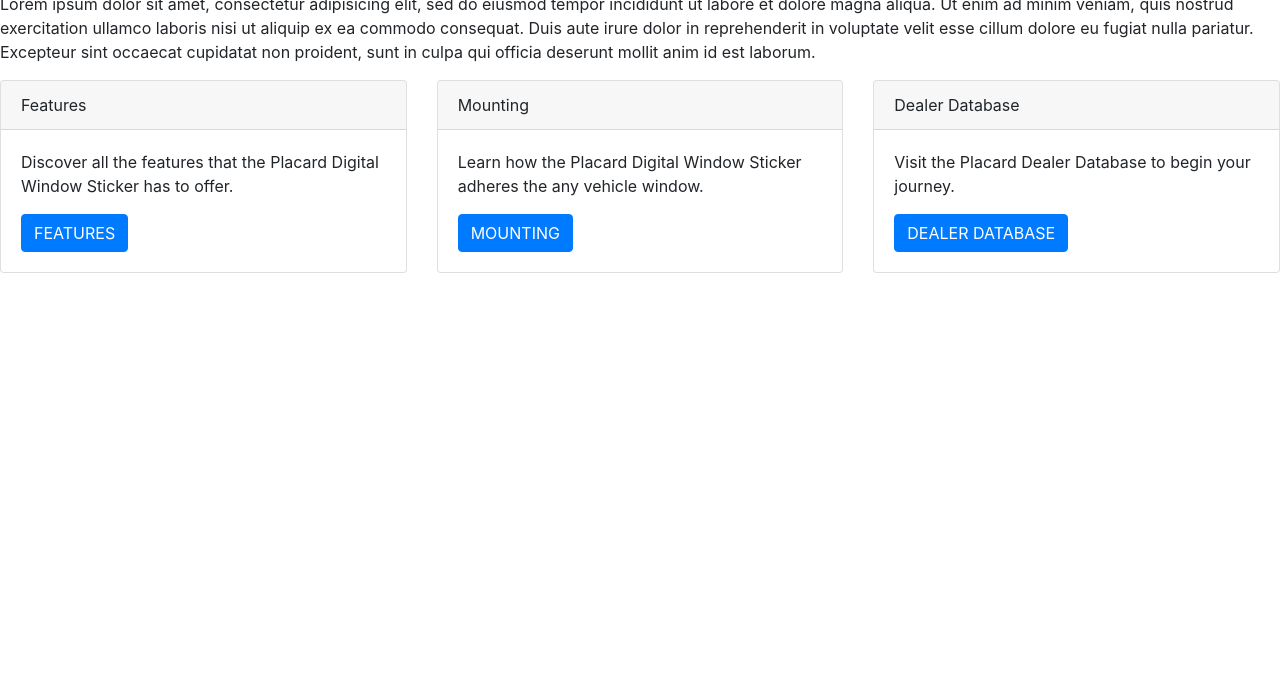
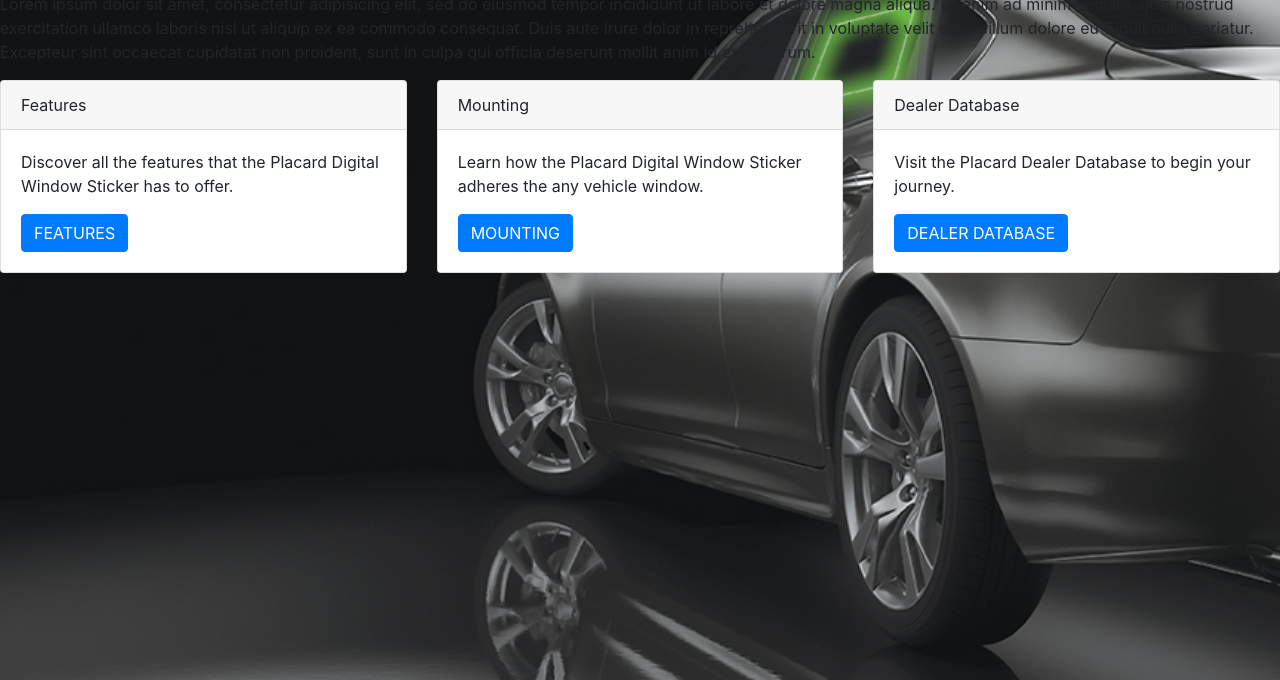
Before and after one commit to brooksbagwell/capstone, a plain HTML site: page capstone-project/index.html in a window 1280 px wide. Shown: the part 120-800 px from the top of the page. Drawn offline with nearby package versions, Linux system fonts and the light colour scheme.

Commit message:
added background image to capstone

```diff
--- a/capstone-project/index.html
+++ b/capstone-project/index.html
@@ -17,7 +17,7 @@
 
 
   <nav class="navbar navbar-expand-lg navbar-light bg-light">
-    <a class="navbar-brand" href="#">Navbar</a>
+    <a href="#" > <img src="../../PlacardLogo_RGB.png" alt="Placard"/> </a
     <button class="navbar-toggler" type="button" data-toggle="collapse" data-target="#navbarNavDropdown" aria-controls="navbarNavDropdown" aria-expanded="false" aria-label="Toggle navigation">
       <span class="navbar-toggler-icon"></span>
     </button>
--- a/capstone-project/style/css/style.css
+++ b/capstone-project/style/css/style.css
@@ -1,13 +1,13 @@
 body{
 	/* Background image */
-	background-image: url(../img/back.png);
+	background-image: url(../../img/cover.jpg);
 
 	/* Adjust background repeat */
 	background-repeat: repeat-y;
 	background-repeat: repeat-x;
 	background-repeat: no-repeat;
 
-	background-image: url(../img/cover.jpg);
+	background-image: url(../../img/cover.jpg);
 
 	/* Background size property */
 	background-size: 600px;
```
